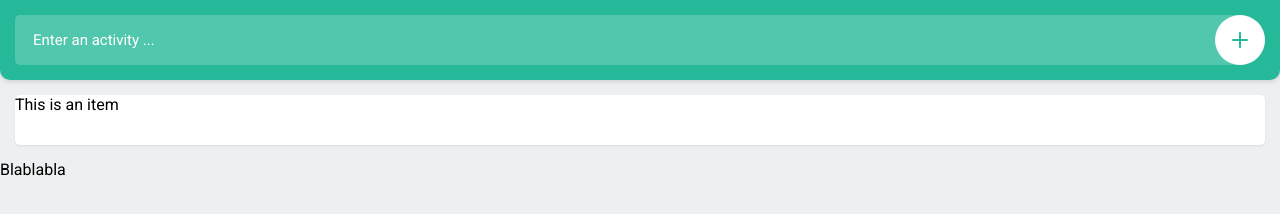
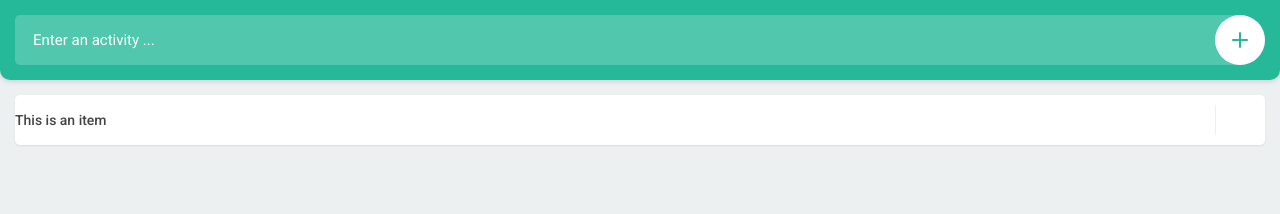
Before and after one commit to AllexisO/todo_list, a website: page index.html in a window 1280 px wide. Drawn offline with Linux system fonts and the light colour scheme.

Commit message:
Some changes

```diff
--- a/index.html
+++ b/index.html
@@ -25,12 +25,13 @@
             <li>
                 This is an item
                 <div class="buttons">
-
+                    <button class="remove"></button>
+                    <button class="complete"></button>
                 </div>
             </li>
         </ul>
     </div>
-    <p>Blablabla</p>
+
     <!-- Script files -->
     <script src="resources/js/main.js"></script>
 </body>
--- a/resources/css/style.css
+++ b/resources/css/style.css
@@ -102,10 +102,16 @@ ul.todo li{
     width:100%;
     height:50px;
     float:left;
+    font-size: 14px;
+    font-weight: 500;
+    color: #444;
+    line-height: 22px;
     margin: 0 0 10px 0;
     background: #fff;
     border-radius: 5px;
+    position: relative;
     box-shadow: 0px 1px 2px rgba(44,62,80,0.10);
+    padding: 14px 100px 14px 0;
 }
 
 ul.todo li:last-of-type{
@@ -114,4 +120,35 @@ ul.todo li:last-of-type{
 
 ul.todo li .buttons{
     width: 100px;
+    height: 50px;
+    position:absolute;
+    top:0;
+    right:0;
 }
+
+ul.todo li .buttons button{
+    width: 50px;
+    height: 50px;
+    float: left;
+    background: none;
+    border: 0px;
+    box-shadow: none;
+    outline:none;
+    position: relative;
+
+    -webkit-appearance: none;
+    -moz-appearance: none;
+    -ms-apperance:none;
+    -o-appearance:none;
+    appearance: none;
+}
+
+ul.todo li .buttons button:last-of-type:before{
+    content: '';
+    width:1px;
+    height:30px;
+    position: absolute;
+    top:10px;
+    left:0;
+    background: #edf0f1;
+}
```
